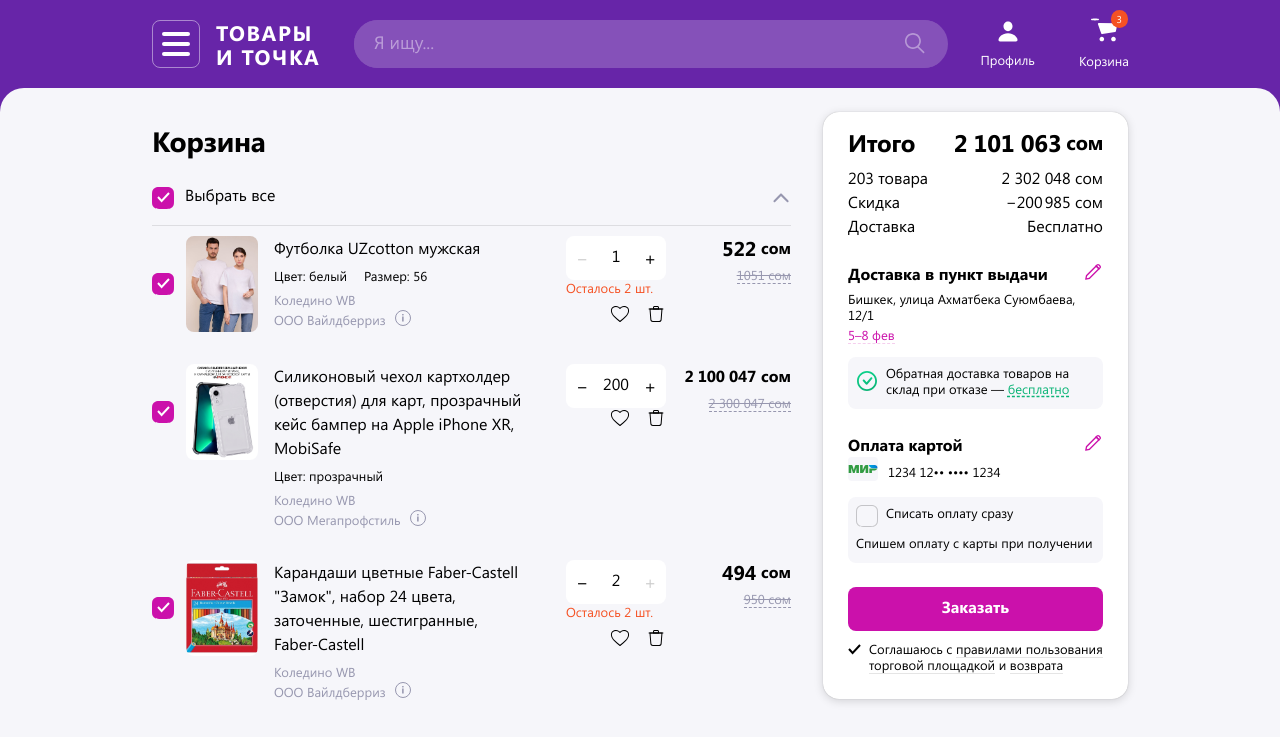
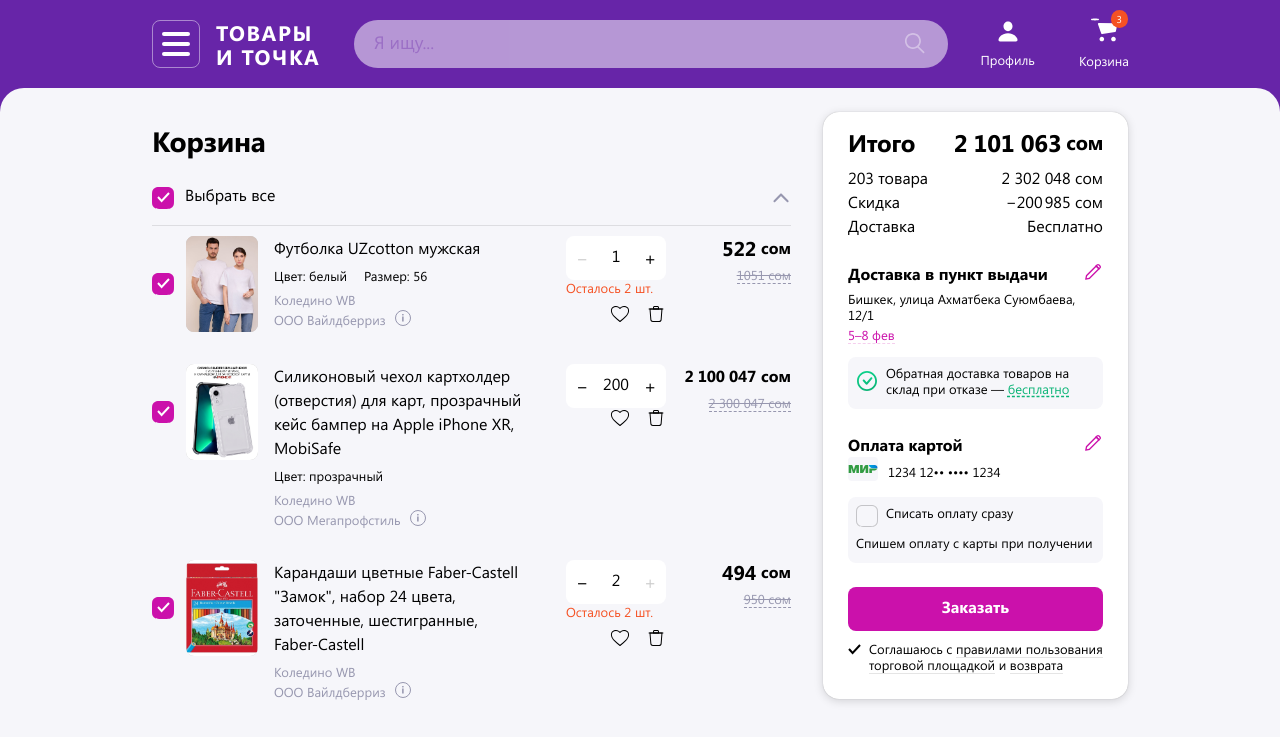
Before and after one commit to Xamana/-goodsAndPoint, a plain HTML site: page index.html in a window 1280 px wide. In both pictures the pointer is over the input "Я ищу...". Shown: the top 737 px of the page. Drawn offline with Linux system fonts and the light colour scheme.

Commit message:
add style on hover

```diff
--- a/css/styles.css
+++ b/css/styles.css
@@ -148,10 +148,15 @@ input {
     flex: 1 1 auto;
     background-color: inherit;
     border: none;
-    margin-right: 8px;
+    padding-right: 8px;
     padding: 13px 52px 17px 20px;
     border: none;
     font-size: 18px;
+    transition: .3s ease 0s;
+}
+.search-input:hover {
+    background-color: var(--white-color);
+    opacity: 0.4;
 }
 .search:focus, .search-input:focus {
     background-color: var(--white-color);
@@ -403,6 +408,9 @@ input {
     width: 100%;
     letter-spacing: normal;
 }
+.description__text:hover {
+    cursor: pointer;
+}
 .description__options{
     display: flex;
     font-family: 'Segoe UI';
@@ -695,6 +703,9 @@ input {
     font-weight: 700;
     line-height: 38px;
     letter-spacing: 0.5px;
+}
+.changeInfo__button:hover {
+    cursor: pointer;
 }
 
 .delivery-info__title {
```
